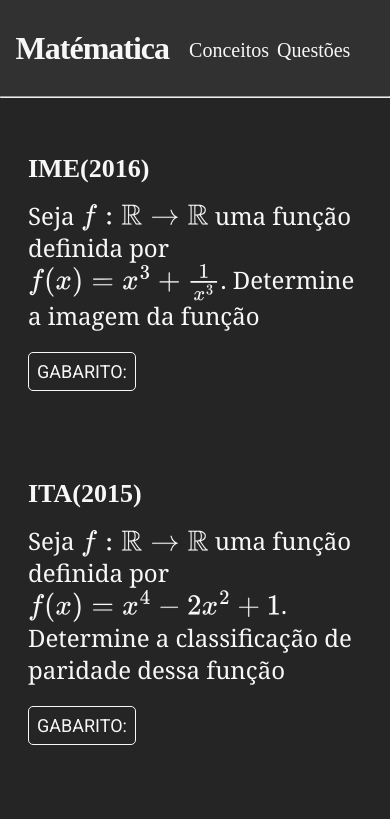
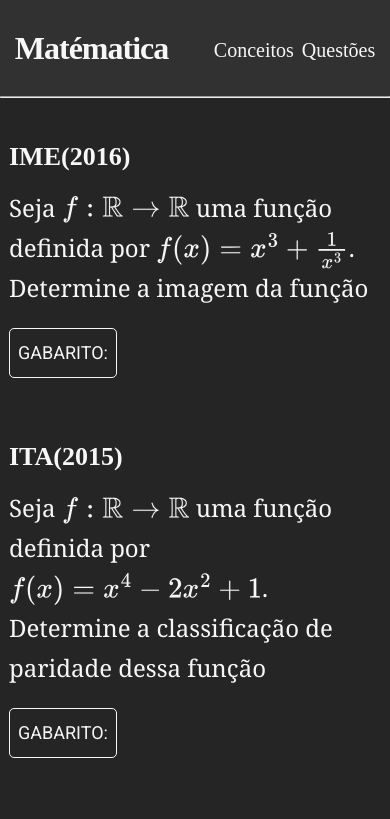
Before and after one commit to Chaverbr/matematica, a plain HTML site: page index.html in a window 390 px wide. Shown: the top 819 px of the page. Drawn offline with nearby package versions, Linux system fonts and the light colour scheme.

Commit message:
ajustando layout mobile

```diff
--- a/style.css
+++ b/style.css
@@ -70,7 +70,6 @@ main {
 
 .gabarito {
     width: max-content;
-    max-width: 240px;
     display: inline-block;
     border: 1px solid #f7f7f7;
     color: #f7f7f7;
@@ -97,11 +96,10 @@ main {
         width: 100%;
         height: 96px;
         padding: 0;
-        padding-right: 24px;
         display: flex;
-        justify-content: center;
+        justify-content: space-around;
         align-items: center;
-        gap: 20px;
+        gap: 16px;
     }
 
     .cabecalho-titulo {
@@ -117,7 +115,7 @@ main {
         width: 100%;
         height: max-content;
         margin: 0;
-        padding: 40px 12px 12px 12px;
+        padding: 40px 5px 12px 5px;
         background-color: #252525;
         color: #f7f7f7;
     }
@@ -125,6 +123,7 @@ main {
     .questoesContainer {
         height: max-content;
         margin-bottom: 56px;
+        padding: 4px;
     }
 
     .titulo {
@@ -135,11 +134,13 @@ main {
     .enunciado {
         font-family: Georgia, 'Times New Roman', Times, serif;
         font-size: 24px;
-        line-height: 32px;
+        line-height: 40px;
     }
 
     .gabarito {
         font-size: 18px;
+        max-width: 300px;
+        line-height: 32px;
         margin-top: 20px;
         padding: 8px;
     }
```
